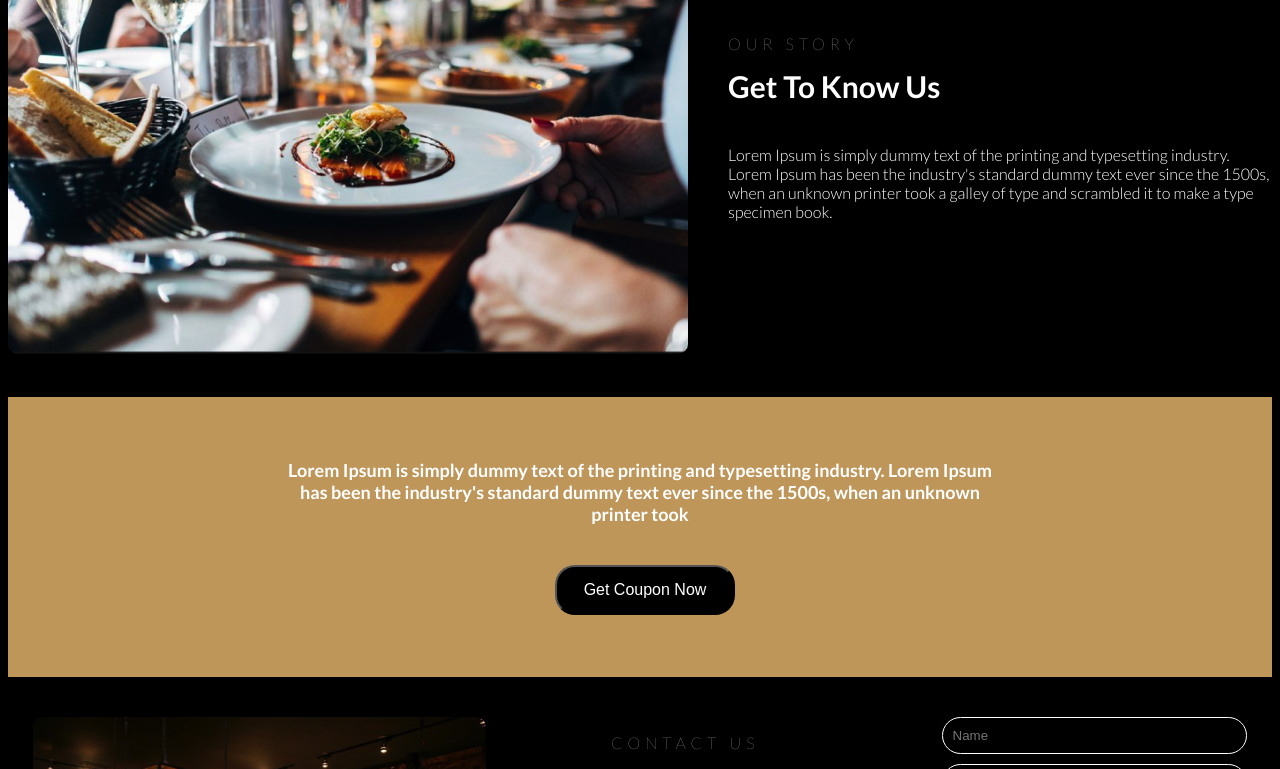
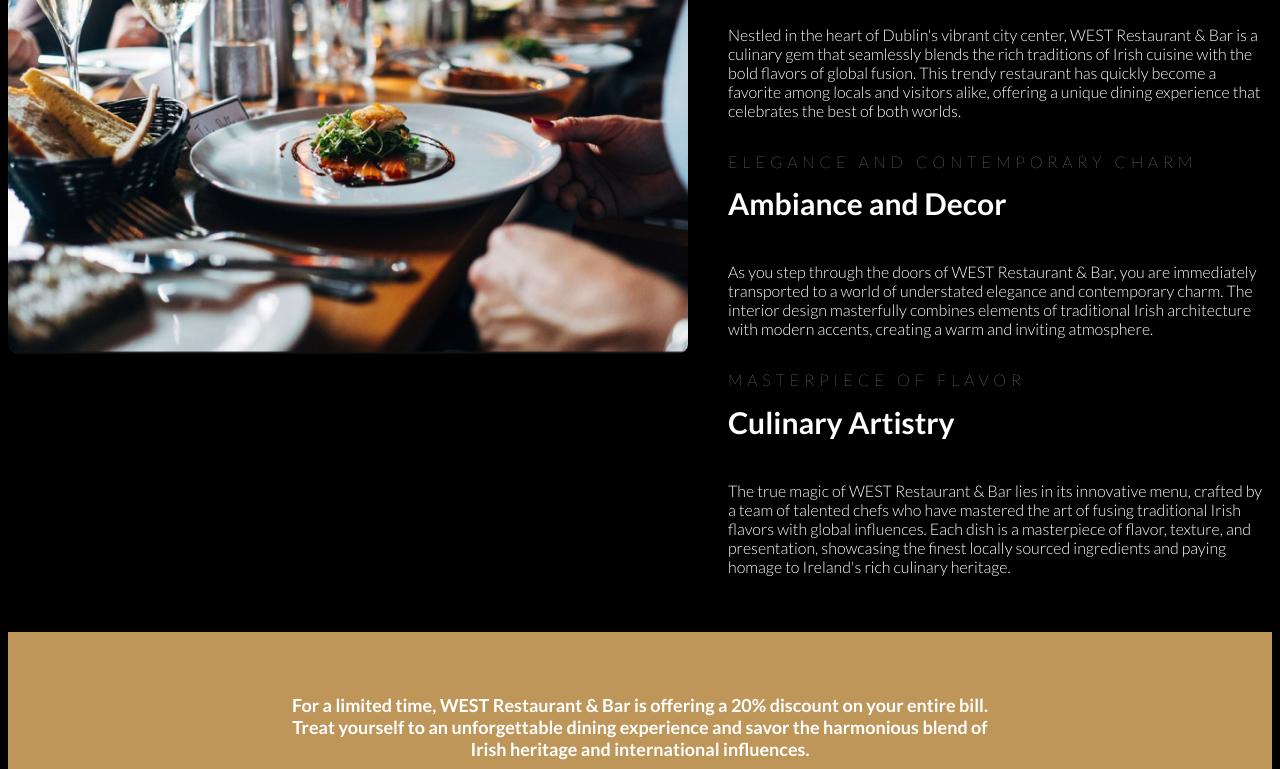
Before and after one commit to GerardoPerez-CL-BER/west-restaurant-wbs, a plain HTML site: page index.html in a window 1280 px wide. Shown: the part 666-1435 px from the top of the page. Drawn offline with Linux system fonts and the light colour scheme.

Commit message:
Update index.html

```diff
--- a/index.html
+++ b/index.html
@@ -16,7 +16,7 @@
         <p>Enjoy <b class="hl-txt">20% OFF</b> at WEST Restaurant & Bar This January! <br>
             Beat the winter blues with our exclusive January discount.</p>
         <div class="btns-header">
-        <button class="btn-discount" type="button">Get 20% discount</button>
+        <button class="btn-discount" type="button" onclick="window.open('files/coupon.pdf')">Get 20% discount</button>
         <button class="btn-menu" type="button">See Menu</button>
         </div>
     </div>
@@ -29,14 +29,20 @@
         <img src="img/get-to-know-us.png" width="680">
     </div>
     <div class="gtk-left">
-        <h3>Our Story</h3>
-        <h2>Get To Know Us</h2>
-        <p>Lorem Ipsum is simply dummy text of the printing and typesetting industry. Lorem Ipsum has been the industry's standard dummy text ever since the 1500s, when an unknown printer took a galley of type and scrambled it to make a type specimen book. </p>
+        <h3>Irish cuisine</h3>
+        <h2>WEST Restaurant & Bar</h2>
+        <p>Nestled in the heart of Dublin's vibrant city center, WEST Restaurant & Bar is a culinary gem that seamlessly blends the rich traditions of Irish cuisine with the bold flavors of global fusion. This trendy restaurant has quickly become a favorite among locals and visitors alike, offering a unique dining experience that celebrates the best of both worlds. </p>
+        <h3>elegance and contemporary charm</h3>
+        <h2>Ambiance and Decor</h2>
+        <p>As you step through the doors of WEST Restaurant & Bar, you are immediately transported to a world of understated elegance and contemporary charm. The interior design masterfully combines elements of traditional Irish architecture with modern accents, creating a warm and inviting atmosphere. </p>
+        <h3>masterpiece of flavor</h3>
+        <h2>Culinary Artistry</h2>
+        <p>The true magic of WEST Restaurant & Bar lies in its innovative menu, crafted by a team of talented chefs who have mastered the art of fusing traditional Irish flavors with global influences. Each dish is a masterpiece of flavor, texture, and presentation, showcasing the finest locally sourced ingredients and paying homage to Ireland's rich culinary heritage. </p>
     </div>
    </div>
    <div class="mid-cta">
-    <h5>Lorem Ipsum is simply dummy text of the printing and typesetting industry. Lorem Ipsum has been the industry's standard dummy text ever since the 1500s, when an unknown printer took </h5>
-    <button class="btn-mid" type="button">Get Coupon Now</button>
+    <h5>For a limited time, WEST Restaurant & Bar is offering a 20% discount on your entire bill. Treat yourself to an unforgettable dining experience and savor the harmonious blend of Irish heritage and international influences.</h5>
+    <button class="btn-mid" type="button">Claim Discount Now</button>
    </div>
    <div class="contact-us">
     <div class="contact-right">
```
